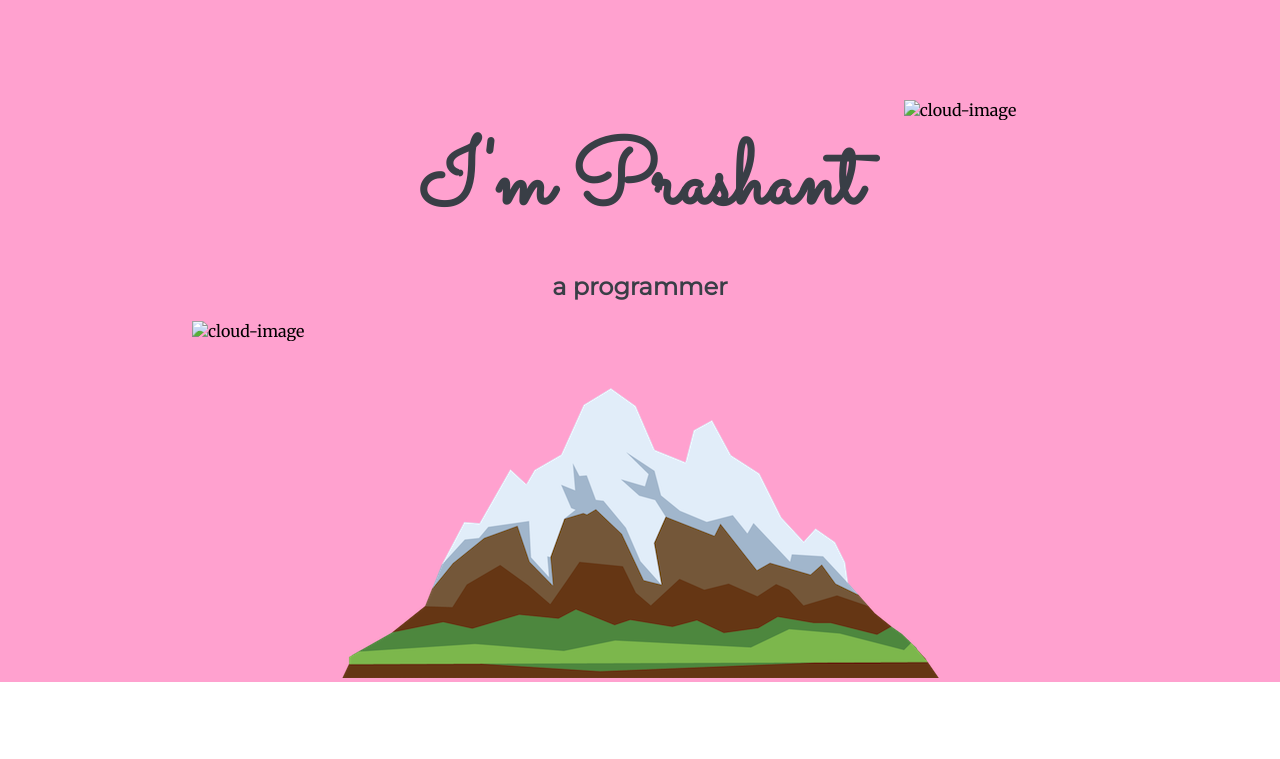
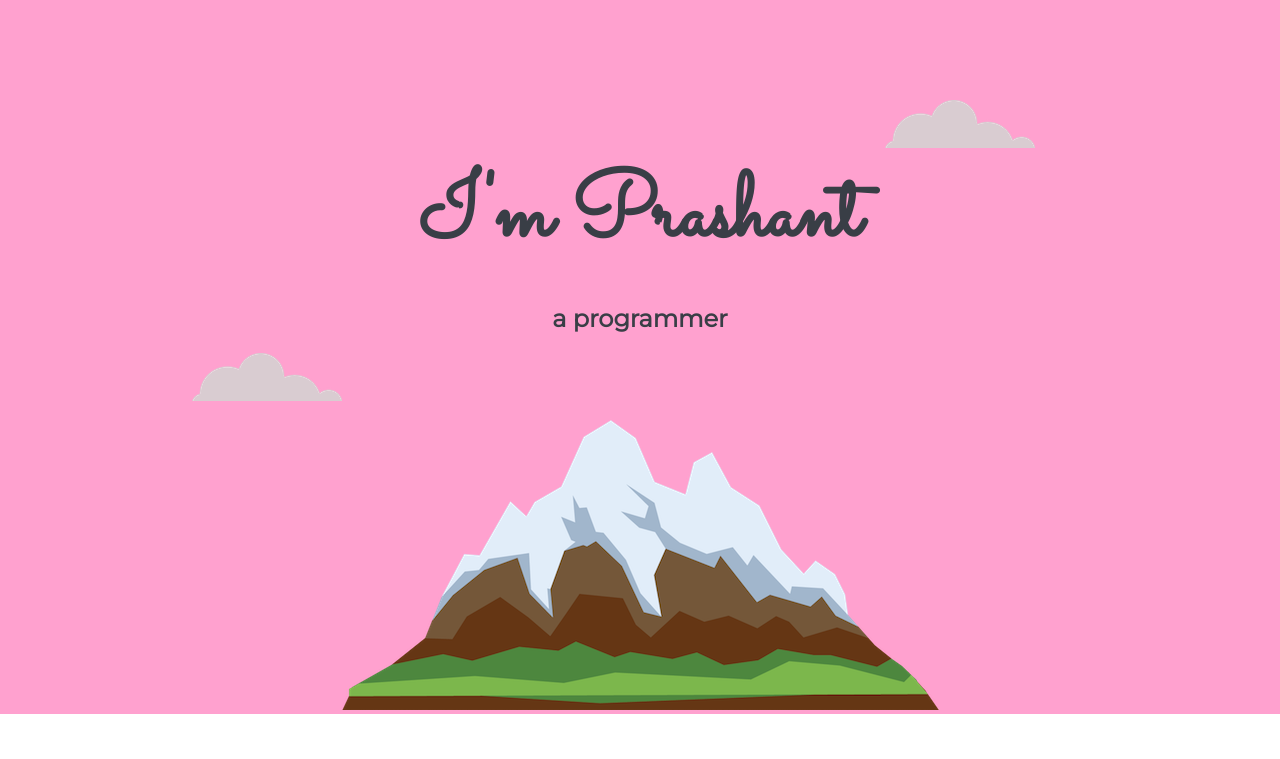
Before and after one commit to p4shant/practice_portfolio, a plain HTML site: page index.html in a window 1280 px wide. Shown: the top 759 px of the page. Drawn offline with Linux system fonts and the light colour scheme; files whose address does not match are found by name.

Commit message:
Update index.html

```diff
--- a/index.html
+++ b/index.html
@@ -11,10 +11,10 @@
   </head>
   <body>
     <div class="top-container">
-      <img class="top-cloud" src="images/cloud.png" alt="cloud-image">
+      <img class="top-cloud" src="cloud.png" alt="cloud-image">
       <h1>I'm Prashant</h1>
       <p> <h2>a <span>pro</span>grammer</h2></p>
-      <img class="bottom-cloud"src="images/cloud.png" alt="cloud-image">
+      <img class="bottom-cloud"src="cloud.png" alt="cloud-image">
       <img src="images/mountain.png" alt="mountain-image">
     </div>
     <div class="middle-container">
```
